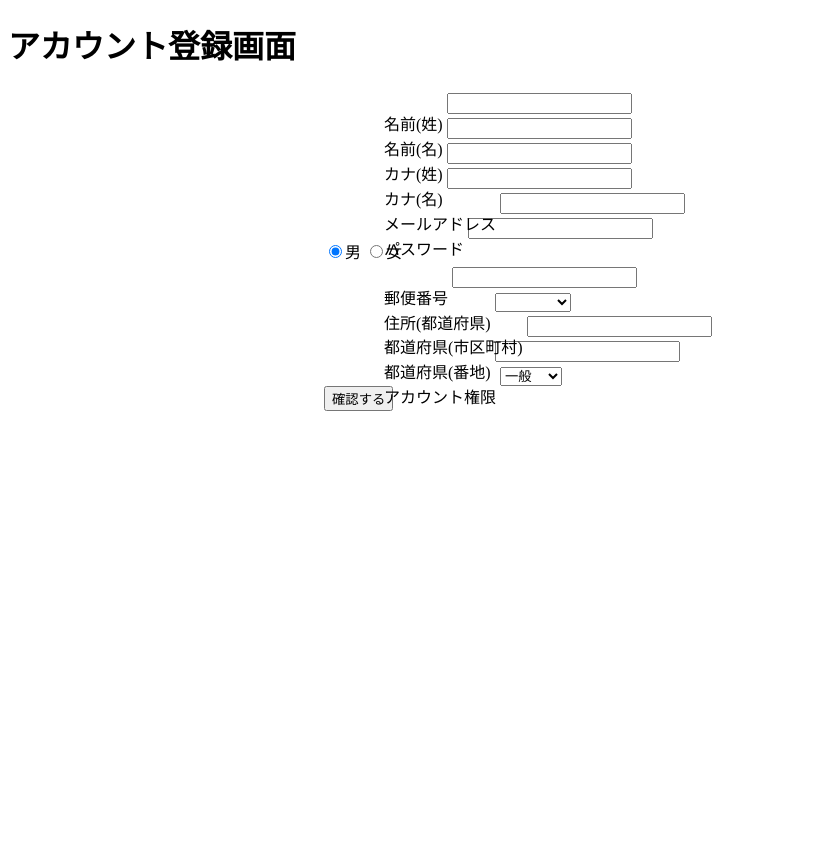
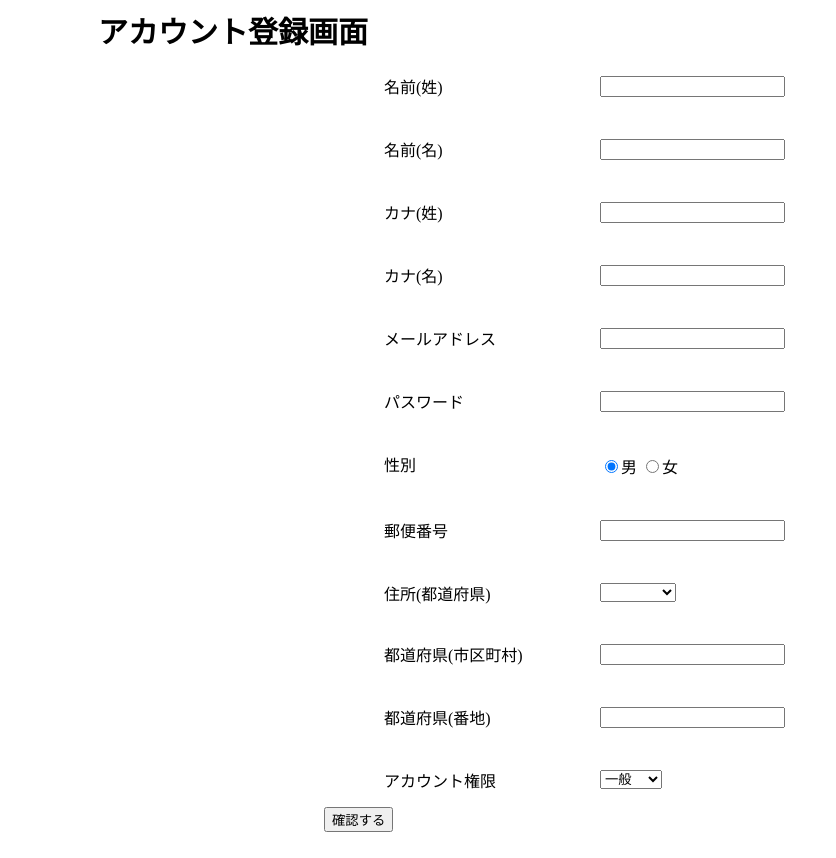
Before and after one commit to ohara-h/programming, a PHP site: page /regist.php in a window 1280 px wide. Shown: the whole page, without its empty margins (0-836 px from the left). Before the commit the page ends 411 px from the top, so only its background shows below. Run offline with PHP 8.4, Linux system fonts and the light colour scheme.

Commit message:
20240129

```diff
--- a/regist.php
+++ b/regist.php
@@ -7,50 +7,69 @@
     </head>
 
     <body>
-        <h1>アカウント登録画面</h1>
+        <div id ="title">アカウント登録画面</div>
+
         <form method="post" action="regist_confirm.php">
+            <div>
                 <label>名前(姓)</label>
-            <input type="text" class="text" name="family_name">
+                <div id="left"><input type="text" class="text" name="family_name"></div>
+            </div>
 
             <br>
 
+            <div>
                 <label>名前(名)</label>
-            <input type="text" class="text" name="last_name">
+                <div id="left"><input type="text" class="text" name="last_name"></div>
+            </div>
 
             <br>
 
+            <div>
                 <label>カナ(姓)</label>
-            <input type="text" class="text" name="family_name_kana">
+                <div id="left"><input type="text" class="text" name="family_name_kana"></div>
+            </div>
 
             <br>
 
+            <div>
                 <label>カナ(名)</label>
-            <input type="text" class="text" name="last_name_kana">
+                <div id="left"><input type="text" class="text" name="last_name_kana"></div>
+            </div>
 
             <br>
 
+            <div>
                 <label>メールアドレス</label>
-            <input type="text" class="text" name="mail">
+                <div id="left"><input type="text" class="text" name="mail"></div>
+            </div>
 
             <br>
 
+            <div>
                 <label>パスワード</label>
-            <input type="password" class="text" name="password">
+                <div id="left"><input type="password" class="text" name="password"></div>
+            </div>
 
             <br>
 
-            <input type="radio" name="gender" value="男" checked>男
-            <input type="radio" name="gender" value="女">女
+            <div>
+                <label>性別</label>
+                <div id="left"><input type="radio" class="text" name="gender" value="男" checked>男
+                <input type="radio" class="text" name="gender" value="女">女</div>
+            </div>
 
             <br>
 
+            <div>
                 <label>郵便番号</label>
-            <input type="text" class="text" name="postal_code">
+                <div id="left"><input type="text" class="text" name="postal_code"></div>
+            </div>
 
             <br>
 
+            <div>
                 <label>住所(都道府県)</label>
-            <select name="prefecture">
+                <div id="left"><select class="text" name="prefecture">
                     <option value=""></option>
                     <option value="北海道">北海道</option>
                     <option value="青森県">青森県</option>
@@ -99,31 +118,41 @@
                     <option value="宮崎県">宮崎県</option>
                     <option value="鹿児島県">鹿児島県</option>
                     <option value="沖縄県">沖縄県</option>
-            </select>
+                </select></div>
+            </div>
 
             <br>
 
+            <div>
                 <label>都道府県(市区町村)</label>
-            <input type="text" class="text" name="address_1">
+                <div id="left"><input type="text" class="text" name="address_1"></div>
+            </div>
 
             <br>
 
+            <div>
                 <label>都道府県(番地)</label>
-            <input type="text" class="text" name="address_2">
+                <div id="left"><input type="text" class="text" name="address_2"></div>
+            </div>
 
             <br>
 
+            <div>
                 <label>アカウント権限</label>
-            <select name="authority">
+                <div id="left"><select class="text" name="authority">
                     <option value="一般">一般</option>
                     <option value="管理者">管理者</option>
-            </select>
+                </select></div>
+            </div>
 
             <br>
 
+            <div>
                 <input type="submit" class="submit" value="確認する">
+            </div>
 
             <br>
+
         </form>
     </body>
 </html>
```
Lines whose indentation alone changed are shown as unchanged.
